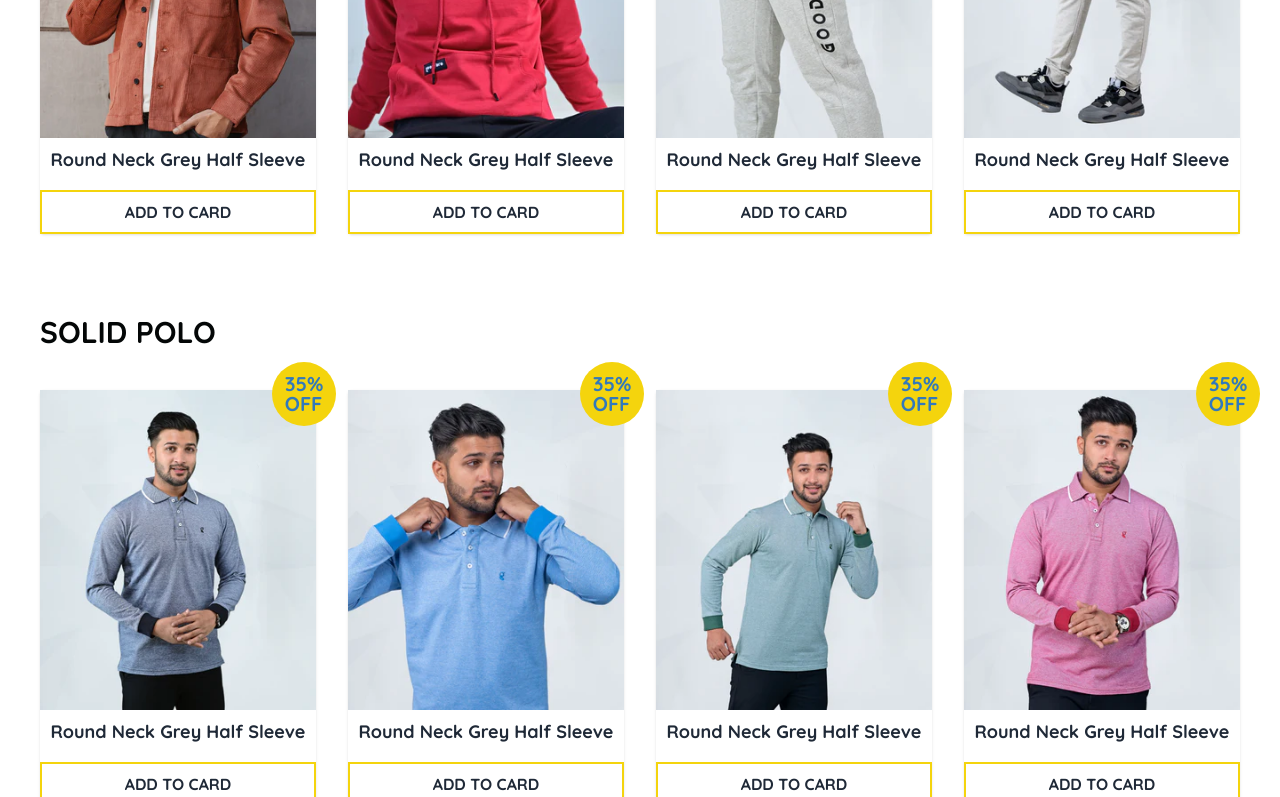
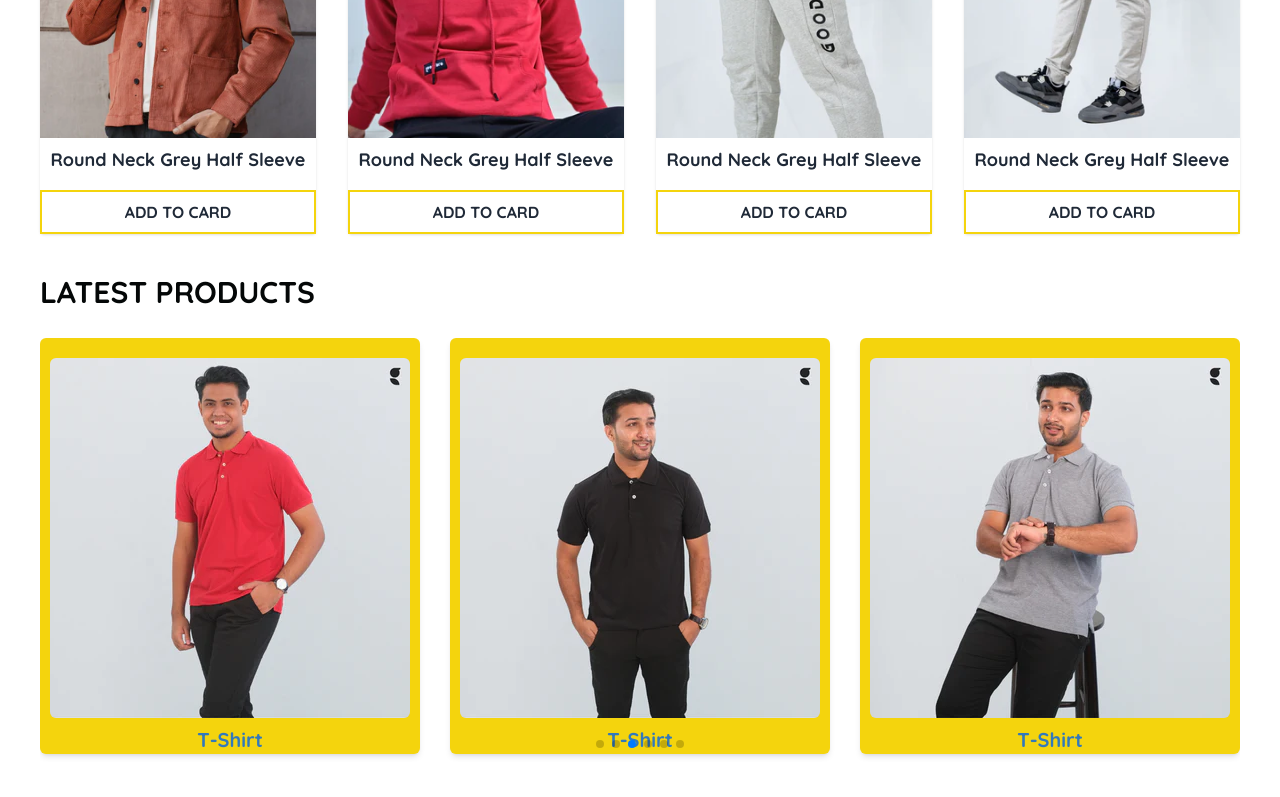
Before and after one commit to mdtajulislammt/sell-ecommerce, a React (Vite) app: page / in a window 1280 px wide. Shown: the part 2000-2797 px from the top of the page. Built offline with nearby package versions, Linux system fonts and the light colour scheme.

Commit message:
Category section implement and Lates Products setion create and all device responsive

```diff
--- a/package.json
+++ b/package.json
@@ -16,6 +16,7 @@
     "match-sorter": "^6.3.1",
     "react": "^18.2.0",
     "react-dom": "^18.2.0",
+    "react-fast-marquee": "^1.6.2",
     "react-icons": "^4.12.0",
     "react-router-dom": "^6.21.1",
     "sort-by": "^1.2.0",
--- a/src/Pages/Home/Home.jsx
+++ b/src/Pages/Home/Home.jsx
@@ -3,6 +3,7 @@ import Banner from "./Banner/Banner";
 import BestSeller from "./BestSeller/BestSeller";
 import POLO from "./CategoryProducts/POLO/POLO";
 import CrazyOffers from "./CrazyOffers/CrazyOffers";
+import LetestProducts from "./LetestProducts/LetestProducts";
 
 const Home = () => {
      return (
@@ -11,6 +12,7 @@ const Home = () => {
                <CrazyOffers></CrazyOffers>
                <TrendingCategorise/>
                <BestSeller/>
+               <LetestProducts/>
                <POLO/>
           </div>
      );
--- /dev/null
+++ b/src/Pages/Home/LetestProducts/LetestProducts.jsx
@@ -0,0 +1,94 @@
+
+// Import Swiper React components
+import { Swiper, SwiperSlide } from 'swiper/react';
+
+// Import Swiper styles
+import 'swiper/css';
+import 'swiper/css/pagination';
+import 'swiper/css/navigation';
+
+// import required modules
+import { Autoplay,Navigation, Pagination } from 'swiper/modules';
+
+// image
+import img1 from "../../../assets/img13.webp";
+import img2 from "../../../assets/img14.webp";
+import img3 from "../../../assets/img15.webp";
+import img4 from "../../../assets/img16.webp";
+import SectionTittle from '../../../Sheared/SectionTittle';
+
+
+
+const LetestProducts = () => {
+     return (
+          <div className=''>
+               <SectionTittle header={'Latest Products'}/>
+              <Swiper
+        slidesPerView={3}
+        spaceBetween={30}
+        autoplay={{
+          delay: 700,
+          disableOnInteraction: false,
+        }}
+        Navigation={true}
+        pagination={{
+          clickable: true,
+        }}
+        modules={[Autoplay,Pagination,Navigation]}
+        className=" mt-7 cursor-pointer"
+      >
+        <SwiperSlide>
+          <div className=' rounded-md shadow-md bg-primary-yellow pt-5'>
+          <img src={img1} alt="" className=' rounded-md object-cover mx-auto'/>
+          <h2 className='my-2 text-xl text-primary-blue font-bold text-center'>T-Shirt</h2>
+          </div>
+          </SwiperSlide>
+        <SwiperSlide>
+        <div className=' rounded-md shadow-md bg-primary-yellow pt-5'>
+          <img src={img2} alt="" className=' rounded-md object-cover mx-auto'/>
+          <h2 className='my-2 text-xl text-primary-blue font-bold text-center'>T-Shirt</h2>
+          </div>
+        </SwiperSlide>
+        <SwiperSlide>
+        <div className=' rounded-md shadow-md bg-primary-yellow pt-5'>
+          <img src={img3} alt="" className=' rounded-md object-cover mx-auto'/>
+          <h2 className='my-2 text-xl text-primary-blue font-bold text-center'>T-Shirt</h2>
+          </div>
+        </SwiperSlide>
+        <SwiperSlide>
+        <div className=' rounded-md shadow-md bg-primary-yellow pt-5'>
+          <img src={img4} alt="" className=' rounded-md object-cover mx-auto'/>
+          <h2 className='my-2 text-xl text-primary-blue font-bold text-center'>T-Shirt</h2>
+          </div>
+        </SwiperSlide>
+        <SwiperSlide>
+        <div className=' rounded-md shadow-md bg-primary-yellow pt-5'>
+          <img src={img2} alt="" className=' rounded-md object-cover mx-auto'/>
+          <h2 className='my-2 text-xl text-primary-blue font-bold text-center'>T-Shirt</h2>
+          </div>
+        </SwiperSlide>
+        <SwiperSlide>
+        <div className=' rounded-md shadow-md bg-primary-yellow pt-5'>
+          <img src={img1} alt="" className=' rounded-md object-cover mx-auto'/>
+          <h2 className='my-2 text-xl text-primary-blue font-bold text-center'>T-Shirt</h2>
+          </div>
+        </SwiperSlide>
+        <SwiperSlide>
+        <div className=' rounded-md shadow-md bg-primary-yellow pt-5'>
+          <img src={img3} alt="" className=' rounded-md object-cover mx-auto'/>
+          <h2 className='my-2 text-xl text-primary-blue font-bold text-center'>T-Shirt</h2>
+          </div>
+        </SwiperSlide>
+        <SwiperSlide>
+        <div className=' rounded-md shadow-md bg-primary-yellow pt-5'>
+          <img src={img4} alt="" className=' rounded-md object-cover mx-auto'/>
+          <h2 className='my-2 text-xl text-primary-blue font-bold text-center'>T-Shirt</h2>
+          </div>
+        </SwiperSlide>
+
+      </Swiper>
+          </div>
+     );
+};
+
+export default LetestProducts;
```
Also changed, not shown: src/assets/contactUs.webp (added), 1 other file (tests, documents, lock files or other folders).
